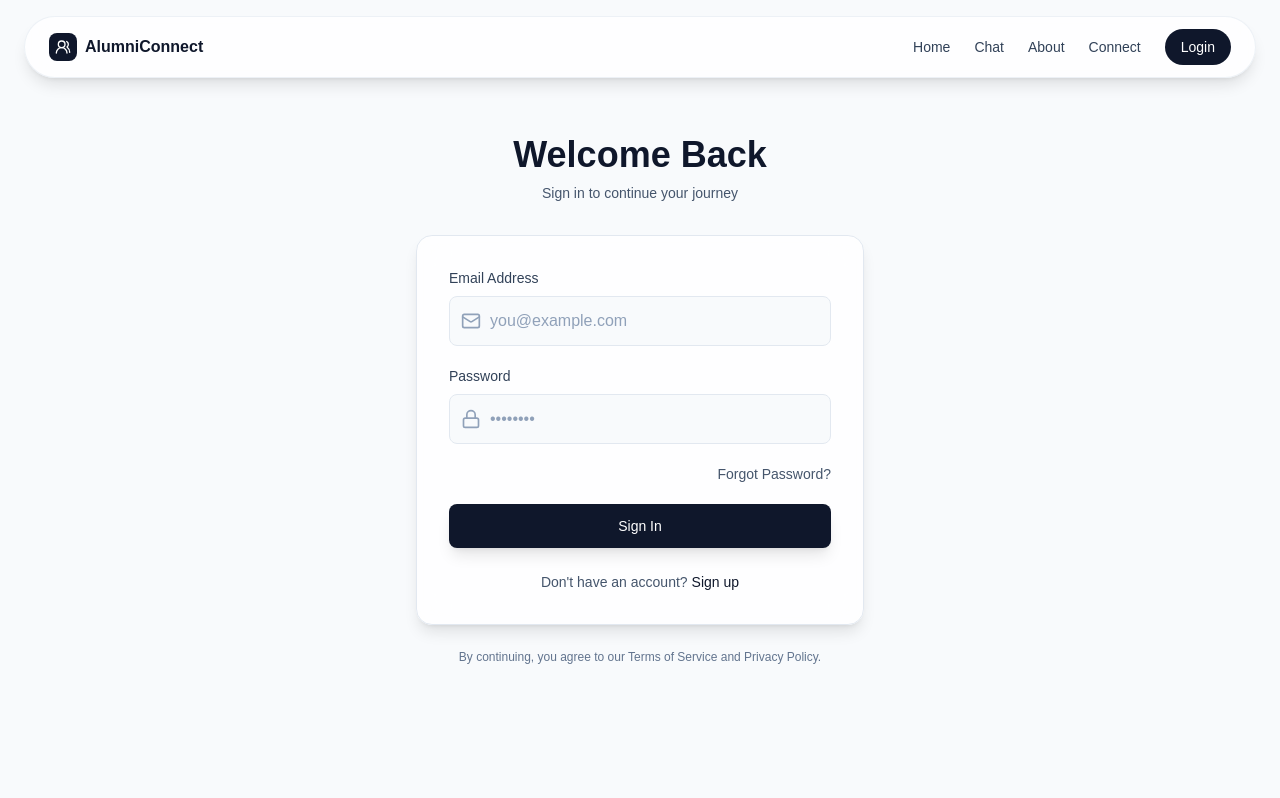
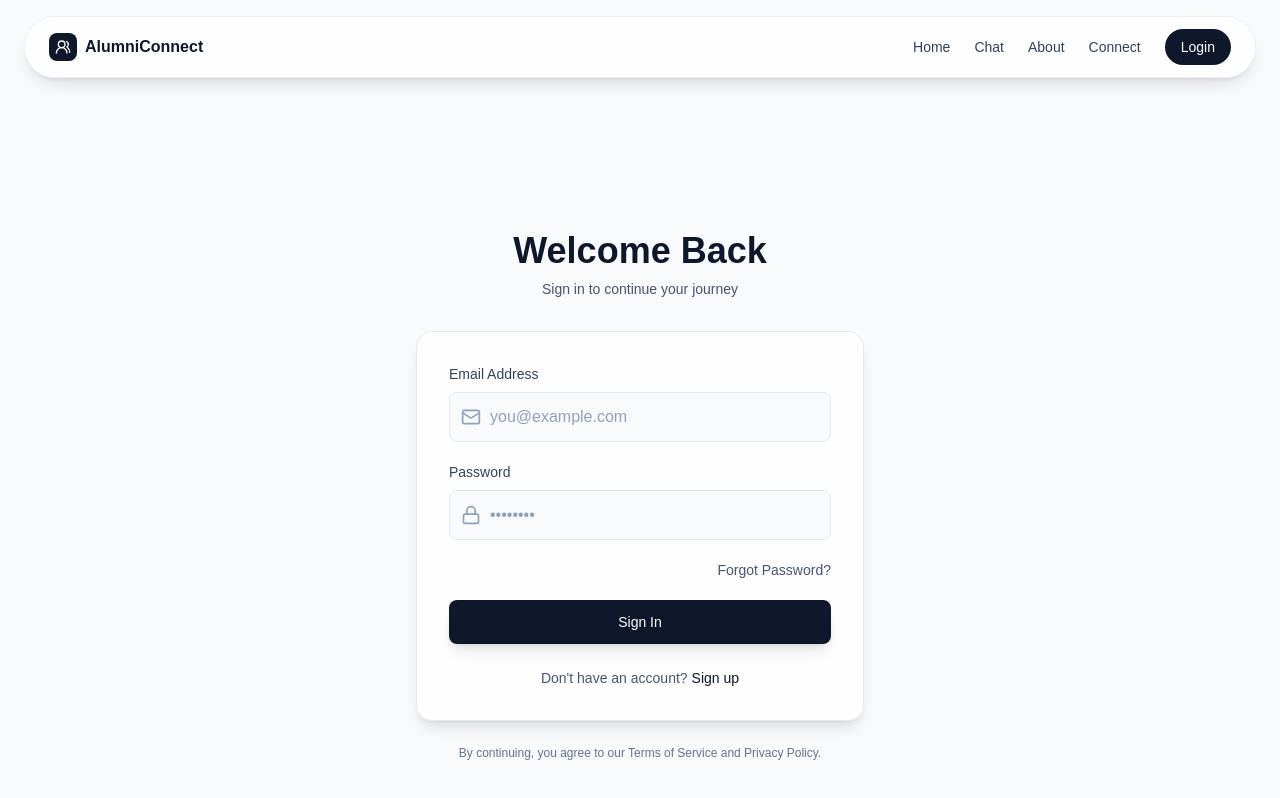
Before and after one commit to SaadArqam/AlumniConnect, a Next.js app in the folder frontend/: page /login in a window 1280 px wide. Shown: the top 798 px of the page. Built offline with nearby package versions, Linux system fonts and the light colour scheme; no server answers; a web font is replaced by a local one.

Commit message:
frontend hostimg issue

```diff
--- a/frontend/src/app/login/page.jsx
+++ b/frontend/src/app/login/page.jsx
@@ -1,5 +1,5 @@
 "use client";
-import React from "react";
+import React, { Suspense } from "react";
 import Navbar from '@/components/Navbar';
 import AuthForm from '@/components/LoginPage';
 
@@ -7,7 +7,11 @@ export default function LoginPage() {
   return (
     <div className="min-h-screen bg-slate-50">
       <Navbar />
-      <AuthForm />
+      <div className="pt-24">
+        <Suspense fallback={<div className="text-center text-white">Loading...</div>}>
+          <AuthForm />
+        </Suspense>
+      </div>
     </div>
   );
 }
```
